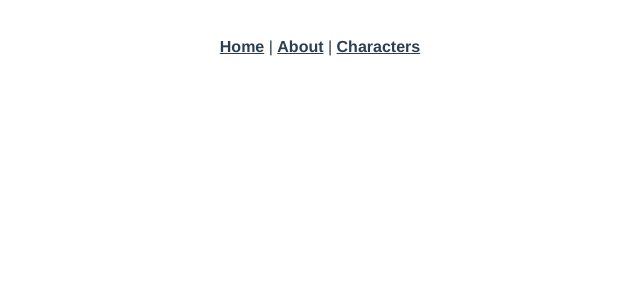
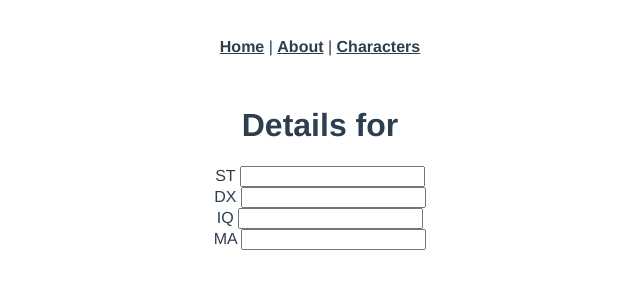
Before and after one commit to mlachance/tft-vue, a Vue app: page /character/new in a window 1280 px wide. Shown: the top 300 px of the page, without its empty margins (320-960 px from the left). Built offline with nearby package versions, Linux system fonts and the light colour scheme; no server answers.

Commit message:
Working on getting the individual characters to load

```diff
--- a/src/App.vue
+++ b/src/App.vue
@@ -8,6 +8,23 @@
     <router-view/>
   </div>
 </template>
+
+<script>
+  import {mapActions} from 'vuex';
+
+  export default {
+    name: "App",
+    created() {
+      this.fetchCharacters();
+    },
+    methods: {
+      ...mapActions("characters", {
+        fetchCharacters: "loadCharacters"
+      })
+    }
+  }
+
+</script>
 
 <style lang="scss">
 #app {
--- /dev/null
+++ b/src/assets/styles/main.scss
@@ -0,0 +1,3 @@
+// base colors
+$white: #ffffff;
+$black: #000000;
--- /dev/null
+++ b/src/components/Character/Attributes.vue
@@ -0,0 +1,23 @@
+<template>
+    <div id="attributes">
+        <attribute v-bind:label="'ST'" v-bind:value="character.st"/>
+        <attribute v-bind:label="'DX'" v-bind:value="character.dx"/>
+        <attribute v-bind:label="'IQ'" v-bind:value="character.iq"/>
+        <attribute v-bind:label="'MA'" v-bind:value="character.ma"/>
+    </div>
+</template>
+
+<script>
+  import Attribute from '../parts/Attribute';
+  export default {
+    name: 'Attributes',
+    components: {Attribute},
+    props: [
+        "character"
+    ]
+  };
+</script>
+
+<style scoped>
+
+</style>
--- a/src/components/Character/List.vue
+++ b/src/components/Character/List.vue
@@ -1,22 +1,22 @@
 <template>
   <ul>
     <li v-for="item in items" :key="item.name">
-      <router-link :to="`/character/${item.index}`">{{ item.name }}</router-link>
+      <router-link :to="`/character/${item.id}`">{{ item.name }}</router-link>
     </li>
   </ul>
 </template>
 
 <script>
+import { mapGetters } from "vuex";
+
 export default {
   name: "List",
   computed: {
-    items() {
-      return this.$store.getters["characters/getCharacters"];
-    }
+    ...mapGetters("characters", {
+      items: "getCharacters"
+    })
   }
 };
 </script>
 
-<style scoped>
-
-</style>
+<style scoped></style>
--- /dev/null
+++ b/src/components/parts/Attribute.vue
@@ -0,0 +1,22 @@
+<template>
+    <div>
+        <label>
+            {{ label }}
+            <input>
+        </label>
+    </div>
+</template>
+
+<script>
+  export default {
+    name: 'Attribute',
+    props: {
+      label: String,
+      value: Number
+    }
+  };
+</script>
+
+<style scoped>
+
+</style>
--- a/src/router/index.js
+++ b/src/router/index.js
@@ -19,6 +19,11 @@ const routes = [
     path: "/characters",
     name: "Characters",
     component: () => import("../views/Characters")
+  },
+  {
+    path: "/character/:characterId",
+    name: "Character",
+    component: () => import("../views/Character/Details")
   }
 ];
 
--- a/src/store/modules/characters.js
+++ b/src/store/modules/characters.js
@@ -2,9 +2,8 @@ import CharacterService from "../../services/CharacterService";
 
 const namespaced = true;
 
-const state = {
-  characters: [
-    {
+const defaultState = {
+  character: {
     name: "",
     st: null,
     dx: null,
@@ -12,21 +11,33 @@ const state = {
     ma: null,
     weapon: "",
     armor: ""
-    }
-  ],
+  },
   index: 0
+};
+
+const state = {
+  characters: [],
+  index: defaultState.index
 };
 
 const getters = {
   getCharacters: state => {
     return state.characters;
   },
-  getCharacter: state => {
+  getCharacter: state => defaultState => {
+    if (state.index === -1) {
+      return defaultState.character;
+    }
     return state.characters[state.index];
   }
 };
 
 const mutations = {
+  setIndex(state, value) {
+    debugger;
+    const testCondition = element => element.id === value;
+    state.index = state.characters.findIndex(testCondition);
+  },
   setCharacters(state, payload) {
     state.characters = payload;
   },
@@ -43,13 +54,14 @@ const actions = {
       commit("setCharacters", response.data.data);
     });
   },
-  saveCharacter(payload) {
+  saveCharacter() {
     // todo: send either POST for a new character or PUT for an edit
   }
 };
 
 export default {
   namespaced,
+  defaultState,
   state,
   getters,
   mutations,
--- a/src/views/Character/Details.vue
+++ b/src/views/Character/Details.vue
@@ -1,20 +1,35 @@
 <template>
   <div class="details">
-        <h1>Details for </h1>
+    <h1>Details for {{ character.name }}</h1>
+      <attributes v-bind:character="character" />
   </div>
 </template>
 
 <script>
+import { mapGetters, mapMutations } from "vuex";
+import Attributes from '../../components/Character/Attributes';
+
 export default {
   name: "Details",
+  components: {Attributes},
   data() {
-            return {}
+    return {};
   },
-        computed: {},
-        methods: {}
+  computed: {
+    ...mapGetters("characters", {
+      character: "getCharacter"
+    }),
+    charId() {
+      return this.$route.params.characterId;
     }
+  },
+  mounted() {
+    this.setIndex(this.$route.params.characterId)
+  },
+  methods: {
+    ...mapMutations("characters", ["setIndex"])
+  }
+};
 </script>
 
-<style scoped>
-
-</style>
+<style scoped></style>
--- a/src/views/Characters.vue
+++ b/src/views/Characters.vue
@@ -12,14 +12,6 @@ export default {
   name: "Characters",
   components: {
     List
-  },
-  created() {
-    this.fetchCharacters();
-  },
-  methods: {
-    fetchCharacters() {
-      this.$store.dispatch("characters/loadCharacters");
-    }
   }
 };
 </script>
```
Lines whose indentation alone changed are shown as unchanged.
